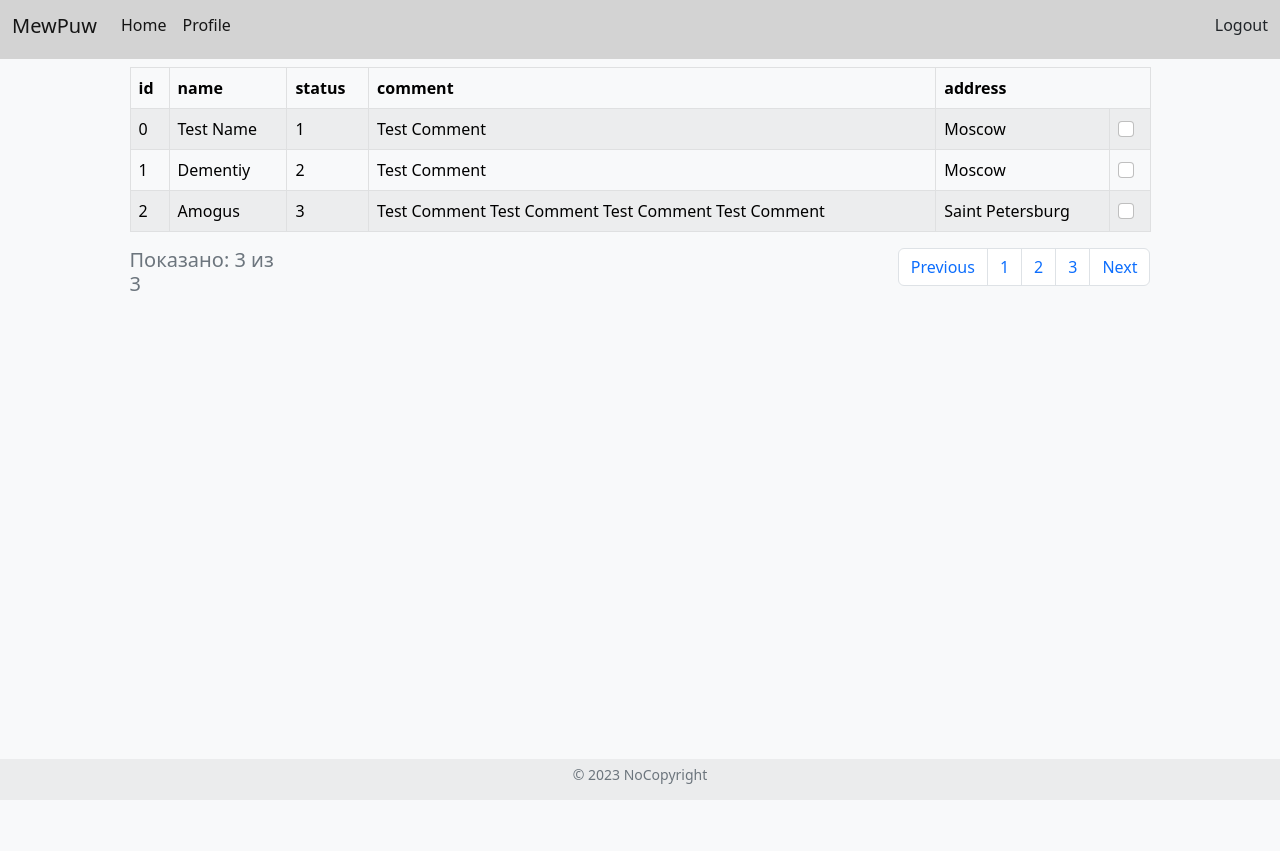
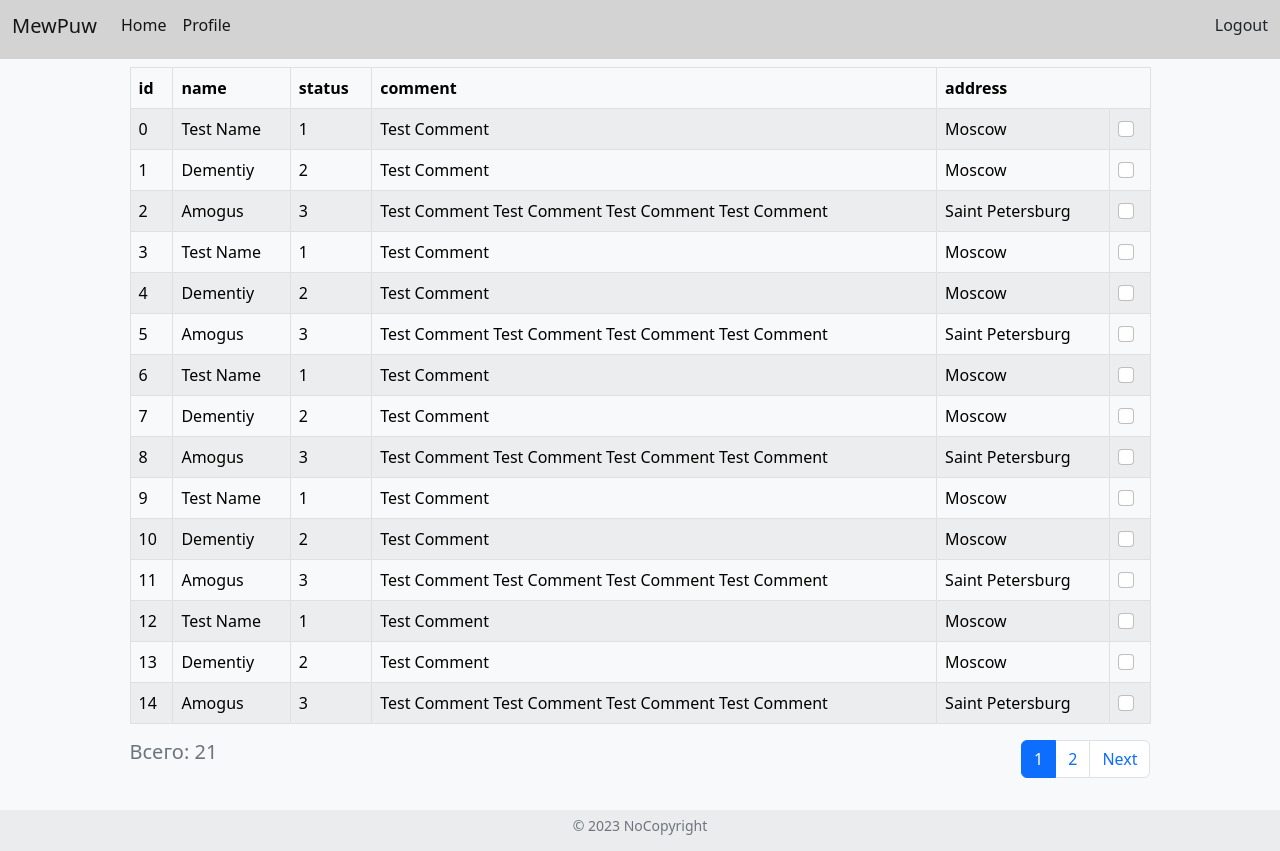
Before and after one commit to NovikovNik/MewPuwCRM, a React (Create React App) app in the folder frontend/: page /home in a window 1280 px wide. Before the commit the page ends 800 px from the top, so only its background shows below. Built offline with nearby package versions, Linux system fonts and the light colour scheme.

Commit message:
Fixed classNames, Fixed footer, Added working pagination

```diff
--- a/frontend/src/components/DataTable.jsx
+++ b/frontend/src/components/DataTable.jsx
@@ -5,37 +5,43 @@ import Table from 'react-bootstrap/Table';
 import data from "../mockdata/DataTable";
 
 const DataTable = () => {
-    let show = 3
-    let thead = "<tr>"
-    const GetTableHead = (source) => {
-        for (let key in source[0]) {
-            thead = thead + `<th>${key}</th>`
-        }
-        thead = thead + `<tr>`
+    const [page, setPage] = useState(1)
 
-        return (thead)
+    let startIndex = 0 + 15 * (page - 1)
+    let maxIndex = 15 + 15 * (page - 1)
+
+    const newData = data.slice(startIndex, maxIndex)
+
+    const nextPage = (element) => {
+        element.preventDefault()
+        setPage(page + 1)
     }
 
-    console.log(GetTableHead(data))
+    const prevPage = (element) => {
+        element.preventDefault()
+        if ((page - 1) > 0) {
+            setPage(page - 1)
+        }
+    }
 
     return (
         <>
             <Table striped bordered hover variant="light">
                 <thead>
                     <tr>
-                        {Object.keys(data[0]).map((key, index, array) => (
+                        {Object.keys(newData[0]).map((key, index, array) => (
                             <th key={key} colSpan={index === array.length - 1 ? 2 : 1}>{key}</th>
                         ))}
                     </tr>
                 </thead>
                 <tbody>
-                    {data.map((item, index) => (
+                    {newData.map((item, index) => (
                         <tr key={index}>
                             {Object.keys(item).map(key => (
                                 <td key={key}>{item[key]}</td>
                             ))}
                             <td>
-                                <input class="form-check-input" type="checkbox" value="" id="flexCheckDefault" />
+                                <input className="form-check-input" type="checkbox" value="" id="flexCheckDefault" />
                             </td>
                         </tr>
                     ))}
@@ -43,15 +49,22 @@ const DataTable = () => {
             </Table>
             <div className="row">
                 <div className="col-2">
-                    <h5 className="text-muted">Показано: {show} из {data.length}</h5>
+                    <h5 className="text-muted">Всего: {data.length}</h5>
                 </div>
                 <nav className="col-10" aria-label="Page navigation example">
-                    <ul class="pagination justify-content-end">
-                        <li class="page-item"><a class="page-link" href="#">Previous</a></li>
-                        <li class="page-item"><a class="page-link" href="#">1</a></li>
-                        <li class="page-item"><a class="page-link" href="#">2</a></li>
-                        <li class="page-item"><a class="page-link" href="#">3</a></li>
-                        <li class="page-item"><a class="page-link" href="#">Next</a></li>
+                    <ul className="pagination justify-content-end">
+                        {page > 1 ?
+                            <>
+                                <li className="page-item"><a className="page-link" href="#/" onClick={prevPage}>Previous</a></li>
+                                <li className="page-item"><a id={Number(page-1)} className="page-link" href="#/" onClick={prevPage}>{Number(page - 1)}</a></li>
+                            </> : ""
+                        }
+                        <li className="page-item active"><a className="page-link" href="#/">{page}</a></li>
+                        {(15 * (page)) < data.length ?
+                            <><li className="page-item"><a id={Number(page+1)} className="page-link" href="#/" onClick={nextPage}>{Number(page + 1)}</a></li>
+                                <li className="page-item"><a className="page-link" href="#/" onClick={nextPage}>Next</a></li>
+                            </> : ""
+                        }
                     </ul>
                 </nav>
             </div>
--- a/frontend/src/components/Footer.jsx
+++ b/frontend/src/components/Footer.jsx
@@ -4,8 +4,8 @@ import 'bootstrap/dist/css/bootstrap.min.css';
 const Footer = () => {
 
     return (
-        <footer class="text-center text-lg-start bg-light text-muted">
-            <div class="text-center p-2" style={{ position: "absolute", bottom: "0", width: "100%", backgroundColor: "rgba(0, 0, 0, 0.05)" }}>
+        <footer className="text-center text-lg-start bg-light text-muted">
+            <div className="text-center p-2" style={{backgroundColor: "rgba(0, 0, 0, 0.05)" }}>
                <h5 className="muted small">© 2023 NoCopyright</h5>
             </div>
         </footer>
--- a/frontend/src/components/Navbar.jsx
+++ b/frontend/src/components/Navbar.jsx
@@ -3,7 +3,7 @@ import { useNavigate } from 'react-router-dom';
 import 'bootstrap/dist/css/bootstrap.min.css';
 import Footer from "./Footer";
 
-export default function Menu( props ) {
+export default function Menu(props) {
 
     const navigation = useNavigate()
     const logOut = () => {
@@ -20,7 +20,7 @@ export default function Menu( props ) {
                             <li className="nav-item">
                                 <a className="nav-link active h2" aria-current="page" href="#/">Home</a>
                             </li>
-                        <li class="nav-item">
+                            <li className="nav-item">
                                 <a className="nav-link active h2" aria-current="page" href="#/">Profile</a>
                             </li>
                             <li className="nav-item" >
@@ -29,12 +29,11 @@ export default function Menu( props ) {
                         <div>
                             <a className="nav-link active h2" aria-current="page" onClick={logOut} href="#/">Logout</a>
                         </div>
-
                     </div>
                 </div>
             </nav>
             {props.children}
-        <Footer/>
+            <Footer />
         </>
     )
 }
--- a/frontend/src/mockdata/DataTable.js
+++ b/frontend/src/mockdata/DataTable.js
@@ -20,6 +20,132 @@ const data = [
         comment: "Test Comment Test Comment Test Comment Test Comment",
         address: "Saint Petersburg",
     },
+    {
+        id: 3,
+        name: "Test Name",
+        status: 1,
+        comment: "Test Comment",
+        address: "Moscow",
+    },
+    {
+        id: 4,
+        name: "Dementiy",
+        status: 2,
+        comment: "Test Comment",
+        address: "Moscow",
+    },
+    {
+        id: 5,
+        name: "Amogus",
+        status: 3,
+        comment: "Test Comment Test Comment Test Comment Test Comment",
+        address: "Saint Petersburg",
+    },
+    {
+        id: 6,
+        name: "Test Name",
+        status: 1,
+        comment: "Test Comment",
+        address: "Moscow",
+    },
+    {
+        id: 7,
+        name: "Dementiy",
+        status: 2,
+        comment: "Test Comment",
+        address: "Moscow",
+    },
+    {
+        id: 8,
+        name: "Amogus",
+        status: 3,
+        comment: "Test Comment Test Comment Test Comment Test Comment",
+        address: "Saint Petersburg",
+    },
+    {
+        id: 9,
+        name: "Test Name",
+        status: 1,
+        comment: "Test Comment",
+        address: "Moscow",
+    },
+    {
+        id: 10,
+        name: "Dementiy",
+        status: 2,
+        comment: "Test Comment",
+        address: "Moscow",
+    },
+    {
+        id: 11,
+        name: "Amogus",
+        status: 3,
+        comment: "Test Comment Test Comment Test Comment Test Comment",
+        address: "Saint Petersburg",
+    },
+    {
+        id: 12,
+        name: "Test Name",
+        status: 1,
+        comment: "Test Comment",
+        address: "Moscow",
+    },
+    {
+        id: 13,
+        name: "Dementiy",
+        status: 2,
+        comment: "Test Comment",
+        address: "Moscow",
+    },
+    {
+        id: 14,
+        name: "Amogus",
+        status: 3,
+        comment: "Test Comment Test Comment Test Comment Test Comment",
+        address: "Saint Petersburg",
+    },
+    {
+        id: 15,
+        name: "Test Name",
+        status: 1,
+        comment: "Test Comment",
+        address: "Moscow",
+    },
+    {
+        id: 16,
+        name: "Dementiy",
+        status: 2,
+        comment: "Test Comment",
+        address: "Moscow",
+    },
+    {
+        id: 17,
+        name: "Amogus",
+        status: 3,
+        comment: "Test Comment Test Comment Test Comment Test Comment",
+        address: "Saint Petersburg",
+    },
+    {
+        id: 18,
+        name: "Test Name",
+        status: 1,
+        comment: "Test Comment",
+        address: "Moscow",
+    },
+    {
+        id: 19,
+        name: "Dementiy",
+        status: 2,
+        comment: "Test Comment",
+        address: "Moscow",
+    },
+    {
+        id: 20,
+        name: "Amogus",
+        status: 3,
+        comment: "Test Comment Test Comment Test Comment Test Comment",
+        address: "Saint Petersburg",
+    },
 ]
 
 export default data
```
Lines whose indentation alone changed are shown as unchanged.
